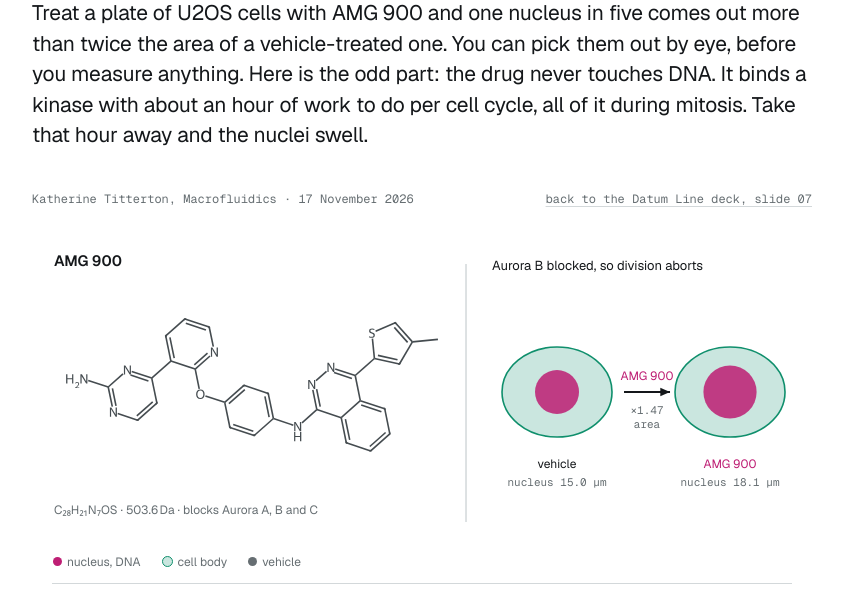
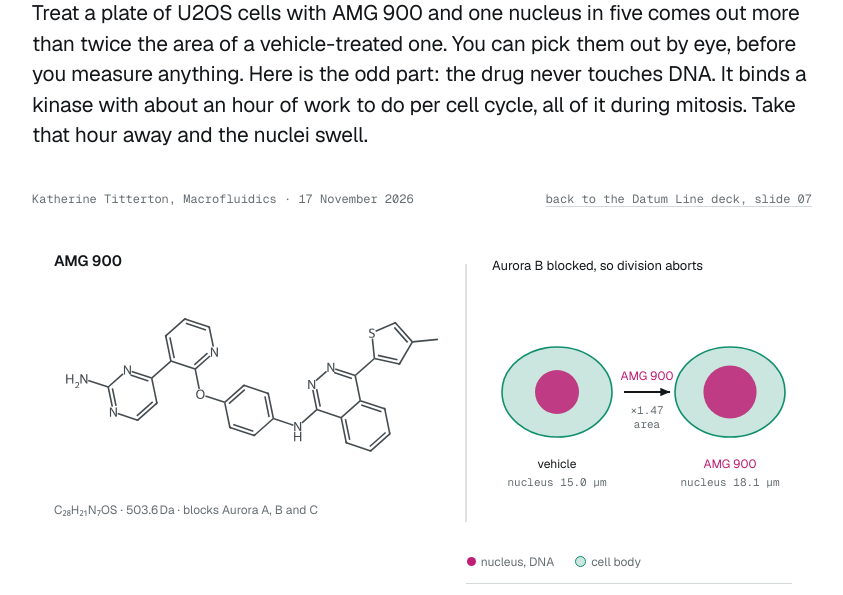
Before and after one commit to kat-titter/datum-line, a plain HTML site: page explainers/amg900/index.html in a window 1280 px wide. Shown: the part 141-736 px from the top of the page, without its empty margins (218-1061 px from the left). Drawn offline with nearby package versions, Linux system fonts and the light colour scheme.

Commit message:
Put the masthead's key under the cells it names
The key named the two channels the cells are drawn in, but sat at the left edge under
the molecule, where neither mark appears. It now starts at the divider and runs the
width of the right-hand half, with its rule under that half only.

Its third entry went: a grey "vehicle" swatch marked nothing in that drawing, since
both cells wear the same two channels and the conditions are named on the drawing.

Co-Authored-By: Claude Opus 5 <noreply@anthropic.com>

```diff
--- a/explainers/amg900/index.html
+++ b/explainers/amg900/index.html
@@ -118,6 +118,9 @@ figcaption b{color:var(--ink); font-weight:600}
 header .k{margin:0 0 8px}
 .mast{margin:32px var(--fig-inset) 8px}
 .mast svg{display:block; width:100%; height:auto}
+/* a key belongs under the marks it names: the masthead's names the cells, which are the right-hand half,
+   so it starts at the divider (414/740 of the band) instead of under the molecule */
+.mast .fkey.right{margin-left:55.9%; width:44.1%; max-width:none}
 .mast .cap{max-width:var(--wide); margin:14px 0 0; font:400 var(--s2)/1.55 var(--sans); color:var(--muted)}
 .mast .cap b{color:var(--ink); font-weight:600}
 .mast dl{margin:24px 0 0; max-width:var(--wide)}
@@ -550,10 +553,9 @@ L 29.9 94.3
  <text x="678" y="246" class="mu t0 m" text-anchor="middle">nucleus 18.1 &#181;m</text>
 </g>
 </svg></div>
-  <div class="fkey">
+  <div class="fkey right">
    <span class="key"><i class="sw" style="--c:var(--pink)"></i>nucleus, DNA</span>
    <span class="key"><i class="sw" data-s="ring" style="--c:var(--green)"></i>cell body</span>
-   <span class="key"><i class="sw" style="--c:var(--muted)"></i>vehicle</span>
   </div>
   <p class="cap"><b>AMG 900 blocks the ATP site of all three Aurora kinases, so a treated cell abandons mitosis
   without dividing and keeps its copied DNA in one nucleus.</b> Cells are drawn in the two channels the Datum Line
```
